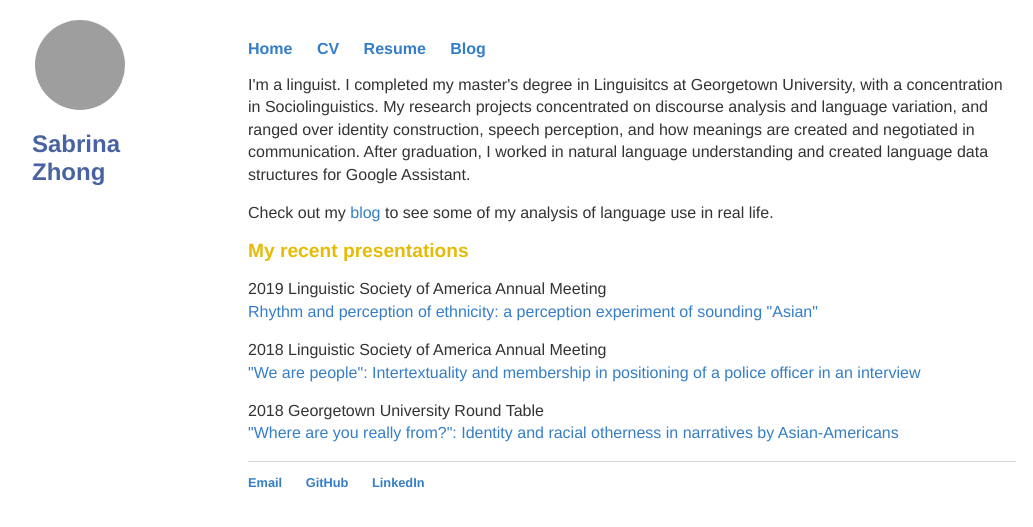
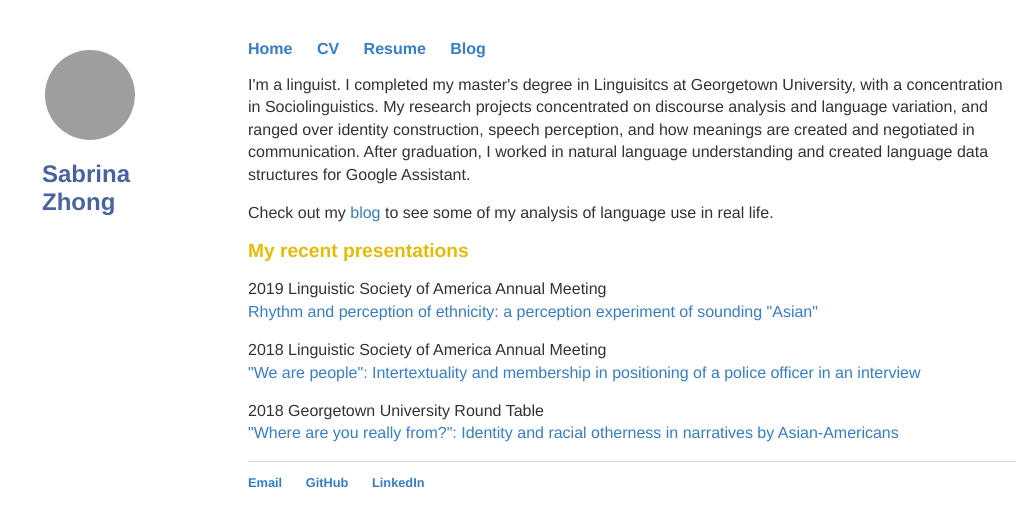
Before and after one commit to sabrinazhong/sabrinazhong.github.io, a Jekyll site: the page built from index.html, in a window 1280 px wide. Shown: the top 527 px of the page, without its empty margins (8-1041 px from the left). Built offline with Jekyll 4.4.1, drawn with Linux system fonts in a browser that asks for light colours; grey boxes are pictures that could not be loaded.

Commit message:
Update main.css

```diff
--- a/css/main.css
+++ b/css/main.css
@@ -55,8 +55,8 @@ ul.posts li {
 
 .sidebar {
   position: fixed;
-  left: 40px;
-  top: 20px;
+  left: 50px;
+  top: 50px;
   width: 90px;
   font-family: Helvetica, sans-serif;
   a {
```
